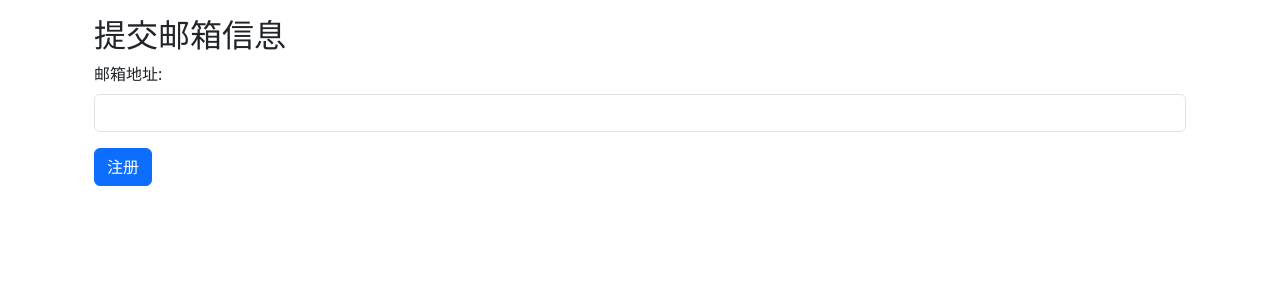
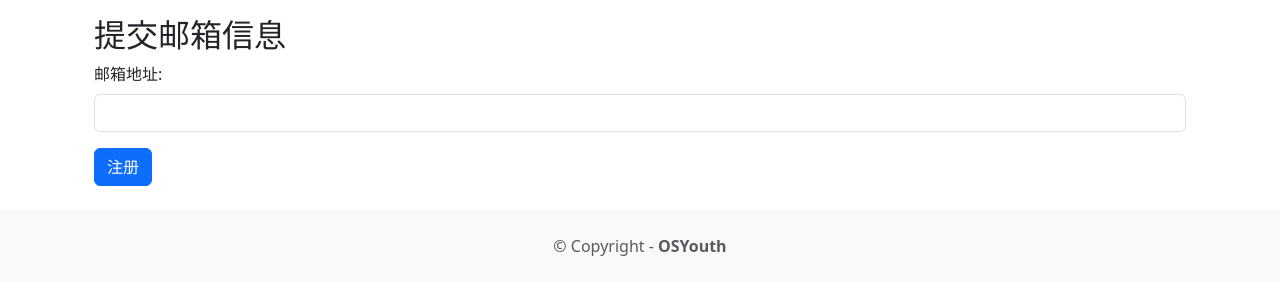
Before and after one commit to OSYouth/MiniDouban, a Django app: page / in a window 1280 px wide. Shown: the part 56-356 px from the top of the page. Run offline with Django 5.2, Linux system fonts and the light colour scheme.

Commit message:
第8章 第2次备课 完善基础模板，让链接生效并添加了页脚

```diff
--- a/templates/base.html
+++ b/templates/base.html
@@ -2,16 +2,17 @@
 <html>
 <head>
     <title>MiniDouban</title>
-    <link href="https://cdn.jsdelivr.net/npm/bootstrap@5.3.3/dist/css/bootstrap.min.css" rel="stylesheet" integrity="sha384-QWTKZyjpPEjISv5WaRU9OFeRpok6YctnYmDr5pNlyT2bRjXh0JMhjY6hW+ALEwIH" crossorigin="anonymous">
+    <link href="https://cdn.jsdelivr.net/npm/bootstrap@5.3.3/dist/css/bootstrap.min.css" rel="stylesheet"
+          integrity="sha384-QWTKZyjpPEjISv5WaRU9OFeRpok6YctnYmDr5pNlyT2bRjXh0JMhjY6hW+ALEwIH" crossorigin="anonymous">
     <script src="https://cdn.jsdelivr.net/npm/bootstrap@5.3.3/dist/js/bootstrap.bundle.min.js"
-        integrity="sha384-YvpcrYf0tY3lHB60NNkmXc5s9fDVZLESaAA55NDzOxhy9GkcIdslK1eN7N6jIeHz"
-        crossorigin="anonymous"></script>
+            integrity="sha384-YvpcrYf0tY3lHB60NNkmXc5s9fDVZLESaAA55NDzOxhy9GkcIdslK1eN7N6jIeHz"
+            crossorigin="anonymous"></script>
     <meta name="viewport" content="width=device-width, initial-scale=1"/>
 </head>
 <body>
 <nav class="navbar navbar-expand-lg navbar-light bg-light mb-3">
     <div class="container">
-        <a class="navbar-brand" href="#">首页</a>
+        <a class="navbar-brand" href="{% url 'home' %}">首页</a>
         <button class="navbar-toggler" type="button"
                 data-bs-toggle="collapse"
                 data-bs-target="#navbarNavAltMarkup"
@@ -23,17 +24,27 @@
         <div class="collapse navbar-collapse"
              id="navbarNavAltMarkup">
             <div class="navbar-nav ms-auto">
-                <a class="nav-link" href="#">电影</a>
-                <a class="nav-link" href="#">读书</a>
+                <a class="nav-link" href="{% url 'moviehome' %}">电影</a>
+                <a class="nav-link" href="{% url 'bookhome' %}">读书</a>
                 <a class="nav-link" href="#">登录</a>
                 <a class="nav-link" href="#">注册</a>
             </div>
         </div>
     </div>
 </nav>
+
 <div class="container">
     {% block content%}
     {% endblock content %}
 </div>
+
+<footer class="text-center text-lg-start bg-light text-muted mt-4">
+    <div class="text-center p-4">
+        © Copyright -
+        <a class="text-reset fw-bold text-decoration-none" target="_blank" href="https://github.com/OSYouth/">
+            OSYouth
+        </a>
+    </div>
+</footer>
 </body>
 </html>
```
